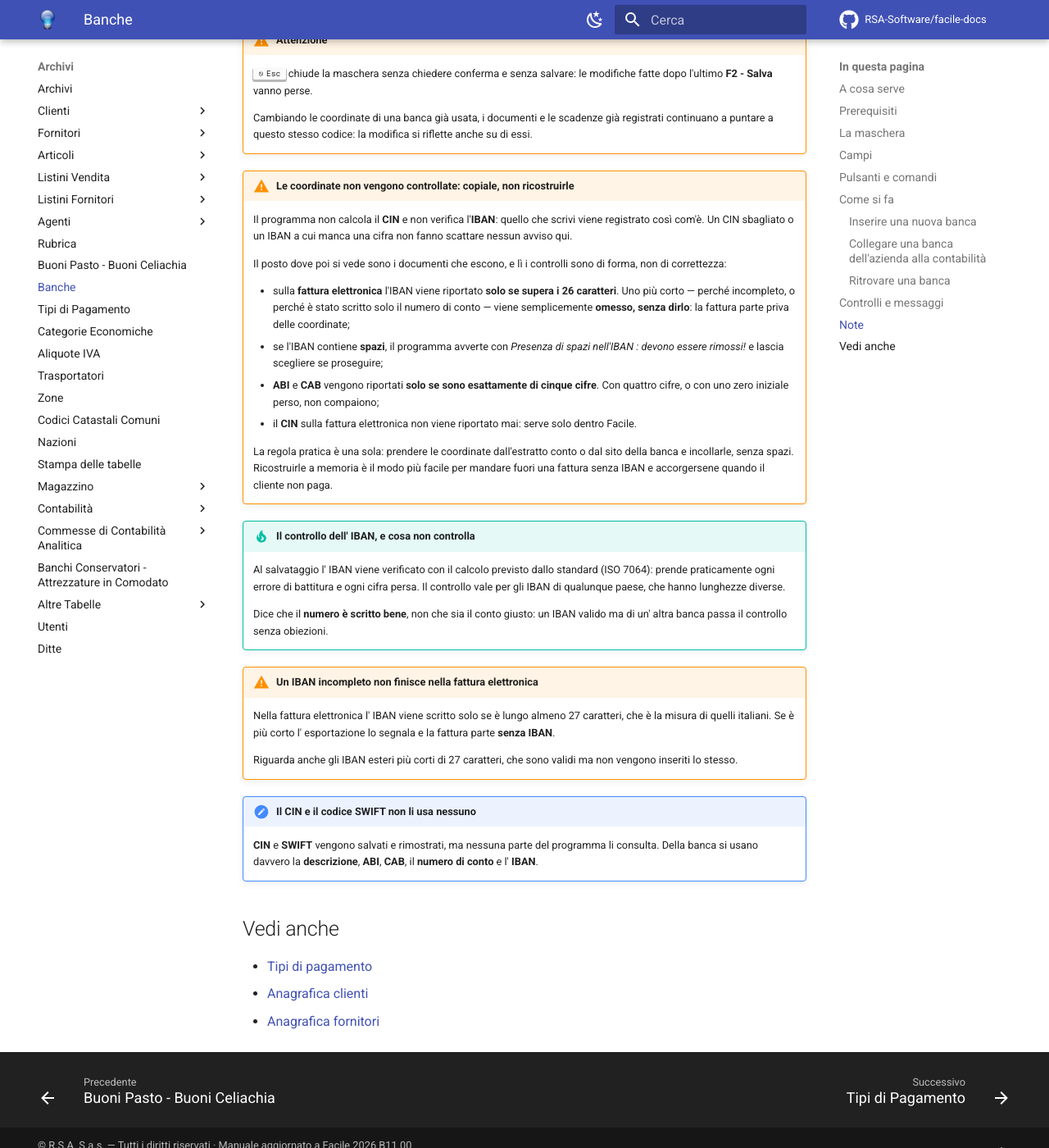
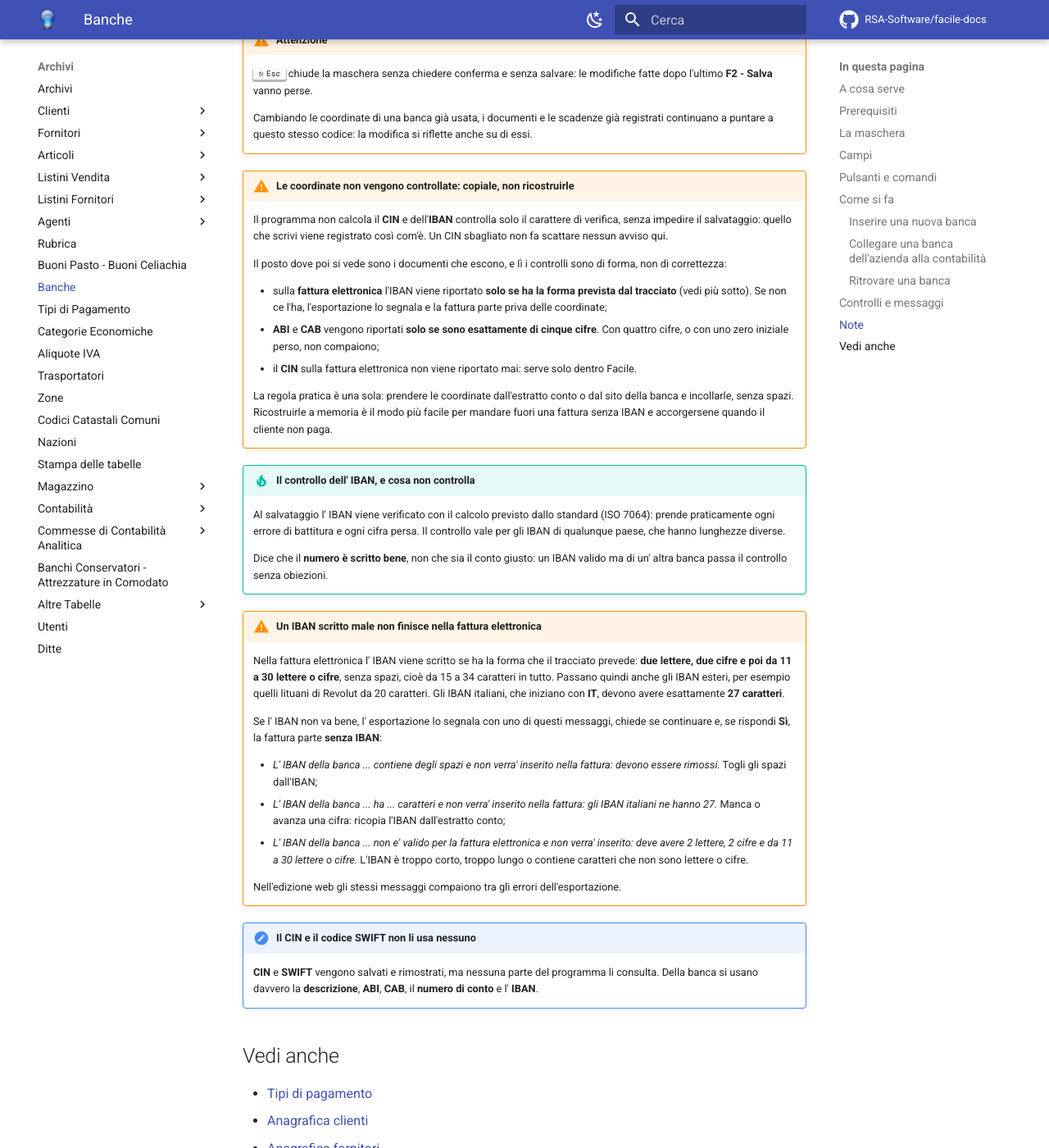
Before and after one commit to RSA-Software/facile-docs, an MkDocs documentation site: the page built from docs/moduli/contabilita/banche.md, in a window 1280 px wide and 1400 px high, scrolled down 5132 px. Shown: the whole window at 82% size. Built offline with MkDocs 1.6.1 and Material for MkDocs 9.7.7, drawn with Linux system fonts in a browser that asks for light colours; comment, search, counter and statistics services are not loaded.

Commit message:
Banche e Novita': l'IBAN in fattura elettronica segue l'IBANType, gli italiani a 27
Co-Authored-By: Claude Opus 5.5 <noreply@anthropic.com>

```diff
--- a/docs/moduli/contabilita/banche.md
+++ b/docs/moduli/contabilita/banche.md
@@ -153,19 +153,17 @@ Valgono inoltre:
 
 !!! warning "Le coordinate non vengono controllate: copiale, non ricostruirle"
 
-    Il programma non calcola il **CIN** e non verifica l'**IBAN**: quello che
-    scrivi viene registrato così com'è. Un CIN sbagliato o un IBAN a cui manca
-    una cifra non fanno scattare nessun avviso qui.
+    Il programma non calcola il **CIN** e dell'**IBAN** controlla solo il
+    carattere di verifica, senza impedire il salvataggio: quello che scrivi
+    viene registrato così com'è. Un CIN sbagliato non fa scattare nessun
+    avviso qui.
 
     Il posto dove poi si vede sono i documenti che escono, e lì i controlli
     sono di forma, non di correttezza:
 
-    - sulla **fattura elettronica** l'IBAN viene riportato **solo se supera i
-      26 caratteri**. Uno più corto — perché incompleto, o perché è stato
-      scritto solo il numero di conto — viene semplicemente **omesso, senza
-      dirlo**: la fattura parte priva delle coordinate;
-    - se l'IBAN contiene **spazi**, il programma avverte con *Presenza di spazi
-      nell'IBAN : devono essere rimossi!* e lascia scegliere se proseguire;
+    - sulla **fattura elettronica** l'IBAN viene riportato **solo se ha la
+      forma prevista dal tracciato** (vedi più sotto). Se non ce l'ha,
+      l'esportazione lo segnala e la fattura parte priva delle coordinate;
     - **ABI** e **CAB** vengono riportati **solo se sono esattamente di cinque
       cifre**. Con quattro cifre, o con uno zero iniziale perso, non compaiono;
     - il **CIN** sulla fattura elettronica non viene riportato mai: serve solo
@@ -187,14 +185,31 @@ Valgono inoltre:
     un IBAN valido ma di un' altra banca passa il controllo senza
     obiezioni.
 
-!!! warning "Un IBAN incompleto non finisce nella fattura elettronica"
+!!! warning "Un IBAN scritto male non finisce nella fattura elettronica"
 
-    Nella fattura elettronica l' IBAN viene scritto solo se è lungo almeno
-    27 caratteri, che è la misura di quelli italiani. Se è più corto
-    l' esportazione lo segnala e la fattura parte **senza IBAN**.
+    Nella fattura elettronica l' IBAN viene scritto se ha la forma che il
+    tracciato prevede: **due lettere, due cifre e poi da 11 a 30 lettere o
+    cifre**, senza spazi, cioè da 15 a 34 caratteri in tutto. Passano quindi
+    anche gli IBAN esteri, per esempio quelli lituani di Revolut da 20
+    caratteri. Gli IBAN italiani, che iniziano con **IT**, devono avere
+    esattamente **27 caratteri**.
 
-    Riguarda anche gli IBAN esteri più corti di 27 caratteri, che sono
-    validi ma non vengono inseriti lo stesso.
+    Se l' IBAN non va bene, l' esportazione lo segnala con uno di questi
+    messaggi, chiede se continuare e, se rispondi **Sì**, la fattura parte
+    **senza IBAN**:
+
+    - *L' IBAN della banca ... contiene degli spazi e non verra' inserito
+      nella fattura: devono essere rimossi.* Togli gli spazi dall'IBAN;
+    - *L' IBAN della banca ... ha ... caratteri e non verra' inserito nella
+      fattura: gli IBAN italiani ne hanno 27.* Manca o avanza una cifra:
+      ricopia l'IBAN dall'estratto conto;
+    - *L' IBAN della banca ... non e' valido per la fattura elettronica e non
+      verra' inserito: deve avere 2 lettere, 2 cifre e da 11 a 30 lettere o
+      cifre.* L'IBAN è troppo corto, troppo lungo o contiene caratteri che non
+      sono lettere o cifre.
+
+    Nell'edizione web gli stessi messaggi compaiono tra gli errori
+    dell'esportazione.
 
 !!! note "Il CIN e il codice SWIFT non li usa nessuno"
 
```
Also changed, not shown: docs/novita/index.md (+11 -0 lines).
